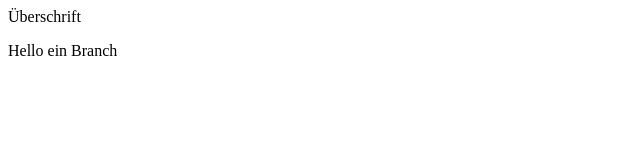
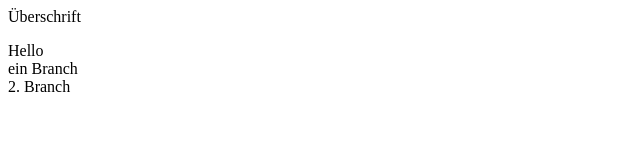
Before and after one commit to ChristianGranig/projct1_SS23_Mediendesign, a plain HTML site: page index.html in a window 1280 px wide. Shown: the whole page, without its empty margins (0-640 px from the left). Drawn offline with Linux system fonts and the light colour scheme.

Commit message:
Update index.html

```diff
--- a/index.html
+++ b/index.html
@@ -1,7 +1,8 @@
 <html>
   <body>
     <p>Überschrift</p>
-    Hello
-    ein Branch
+    Hello <br>
+    ein Branch<br>
+    2. Branch
   </body>
 </html>
```
